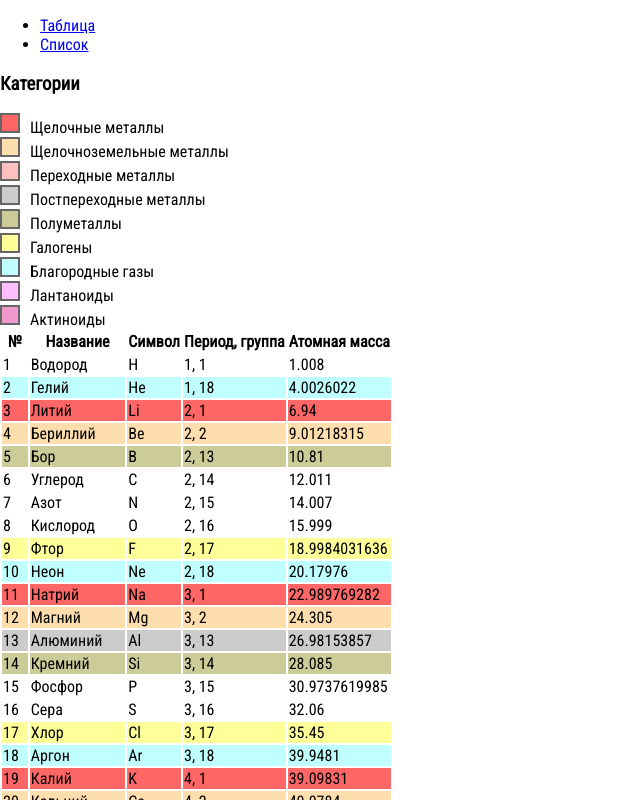
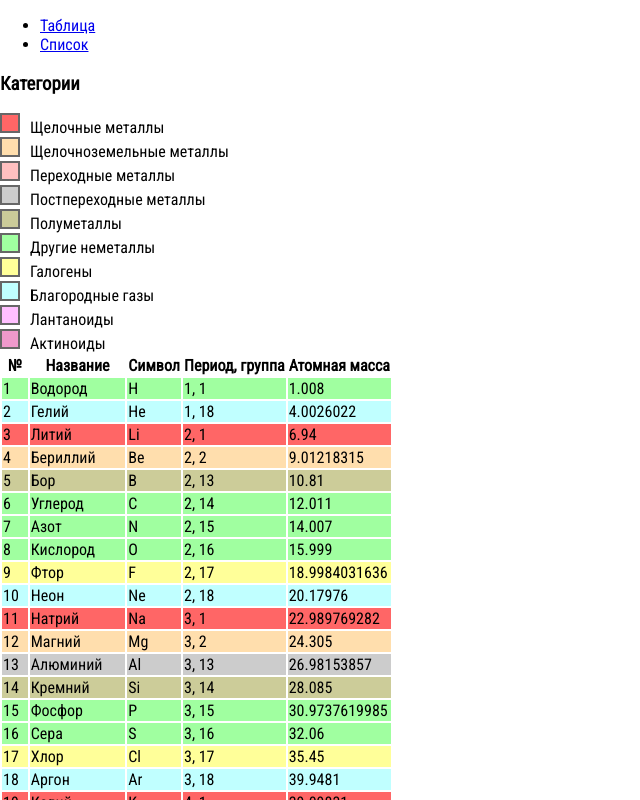
Before and after one commit to karataev/mendeleev-table, a React (Create React App) app: page /list in a window 1280 px wide. Shown: the top 800 px of the page, without its empty margins (0-640 px from the left). Built offline with nearby package versions, Linux system fonts and the light colour scheme.

Commit message:
Add colors to all elements

```diff
--- a/src/elements.js
+++ b/src/elements.js
@@ -144,12 +144,17 @@ let categories = [
   {
     name: 'Постпереходные металлы',
     color: '#ccc',
-    symbols: 'Al Ga Ge In Sn Sb Tl Pb Bi Po Nh Fl Mc Lv'.split(' '),
+    symbols: 'Al Ga In Sn Tl Pb Bi Nh Fl Mc Lv'.split(' '),
   },
   {
     name: 'Полуметаллы',
     color: '#cc9',
-    symbols: 'B Si Ge As Sb Te'.split(' '),
+    symbols: 'B Si Ge As Sb Te Po'.split(' '),
+  },
+  {
+    name: 'Другие неметаллы',
+    color: '#a0ffa0',
+    symbols: 'H C N O P S Se'.split(' '),
   },
   {
     name: 'Галогены',
@@ -174,11 +179,11 @@ let categories = [
 ];
 
 export function getLanthinidesCategory() {
-  return categories[7];
+  return categories[8];
 }
 
 export function getActinidesCategory() {
-  return categories[8];
+  return categories[9];
 }
 
 function getCategoryColor(symbol) {
```
